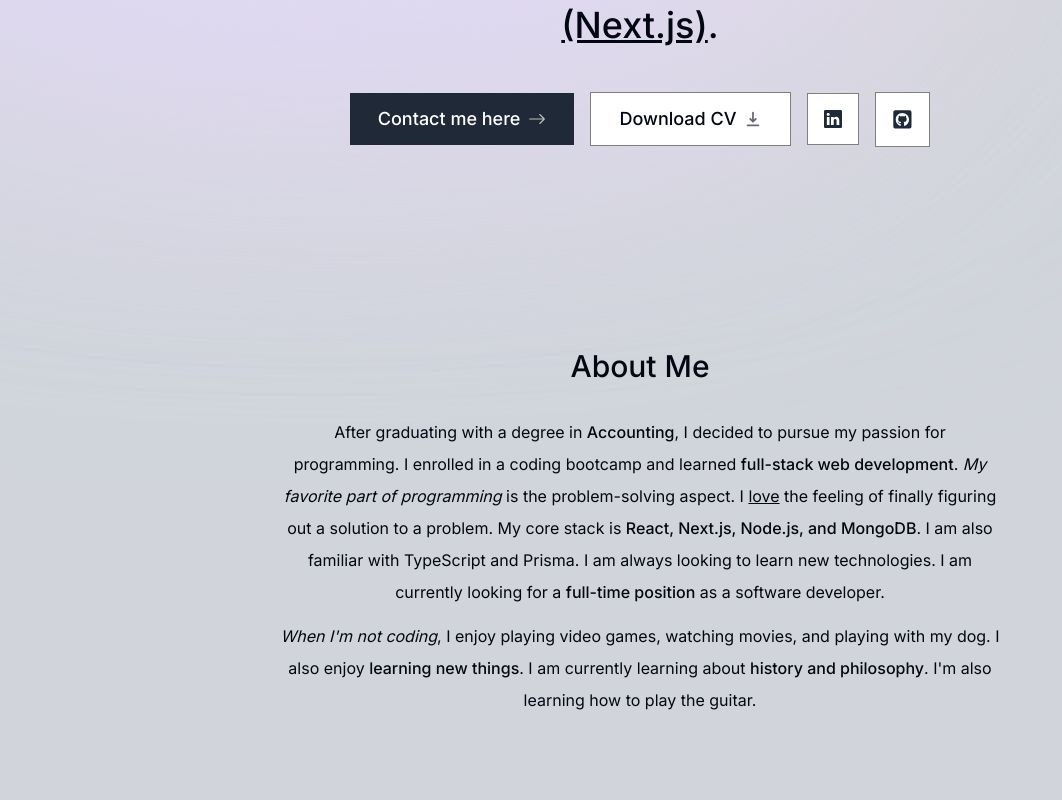
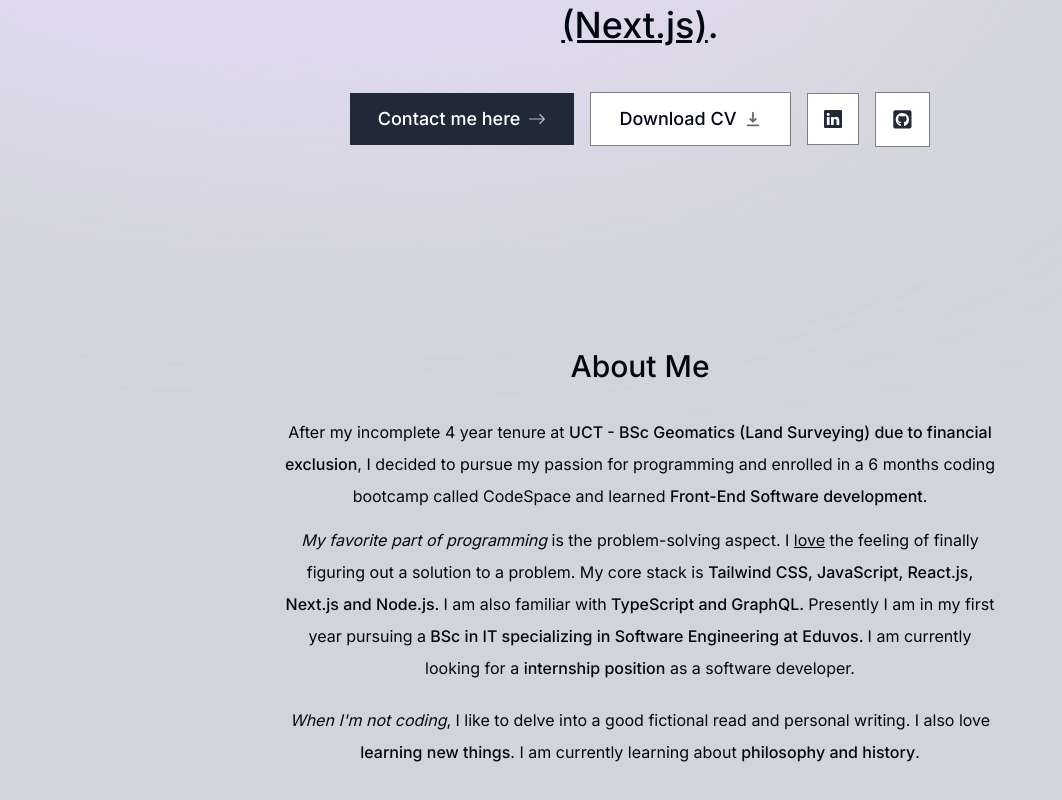
Before and after one commit to RONHEL235/portfolio-website, a Next.js app: page / in a window 1280 px wide. Shown: the part 408-1208 px from the top of the page, without its empty margins (0-1062 px from the left). Built offline with nearby package versions, Linux system fonts and the light colour scheme.

Commit message:
Added framer motion animation to the about section for smooth transitions.

```diff
--- a/components/about.tsx
+++ b/components/about.tsx
@@ -1,36 +1,43 @@
 "use client"
 
-import React from 'react'
+import React from "react"
+import { motion } from "framer-motion"
 
 export default function About() {
   return (
-    <section className="mb-28 max-w-[45rem] text-center leading-8 sm:mb-40">
+    <motion.section
+    className="mb-28 max-w-[45rem] text-center leading-8 sm:mb-40"
+    initial={{ opacity: 0, y: 100 }}
+    animate={{ opacity: 1, y: 0}}
+    transition={{ delay: 0.175 }}
+    >
         <h2 className="text-3xl font-medium capitalize mb-8">About me</h2>
         <p className="mb-3">
-        After graduating with a degree in{" "}
-        <span className="font-medium">Accounting</span>, I decided to pursue my
-        passion for programming. I enrolled in a coding bootcamp and learned{" "}
-        <span className="font-medium">full-stack web development</span>.{" "}
+        After my incomplete 4 year tenure at {" "}
+        <span className="font-medium">UCT - BSc Geomatics (Land Surveying) due to financial exclusion</span>, I decided to pursue my
+        passion for programming and enrolled in a 6 months coding bootcamp called CodeSpace and learned{" "}
+        <span className="font-medium">Front-End Software development</span>.{" "}
+        </p>
+        <p>
         <span className="italic">My favorite part of programming</span> is the
         problem-solving aspect. I <span className="underline">love</span> the
         feeling of finally figuring out a solution to a problem. My core stack
         is{" "}
-        <span className="font-medium">
-          React, Next.js, Node.js, and MongoDB
-        </span>
-        . I am also familiar with TypeScript and Prisma. I am always looking to
-        learn new technologies. I am currently looking for a{" "}
-        <span className="font-medium">full-time position</span> as a software
+        <span className="font-medium">Tailwind CSS, JavaScript, React.js, Next.js and Node.js. </span>
+        I am also familiar with
+        <span className="font-medium"> TypeScript and GraphQL. </span>
+        Presently I am in my first year pursuing a
+        <span className="font-medium"> BSc in IT specializing in Software Engineering at Eduvos. </span>
+        I am currently looking for a{" "}
+        <span className="font-medium">internship position</span> as a software
         developer.
         </p>
-        <p>
-        <span className="italic">When I'm not coding</span>, I enjoy playing
-        video games, watching movies, and playing with my dog. I also enjoy{" "}
+        <p className="mt-5">
+        <span className="italic">When I'm not coding</span>, I like to delve into a good fictional read and personal writing. I also love{" "}
         <span className="font-medium">learning new things</span>. I am currently
         learning about{" "}
-        <span className="font-medium">history and philosophy</span>. I'm also
-        learning how to play the guitar.
+        <span className="font-medium">philosophy and history</span>.
         </p>
-    </section>
+    </motion.section>
   )
 }
```
